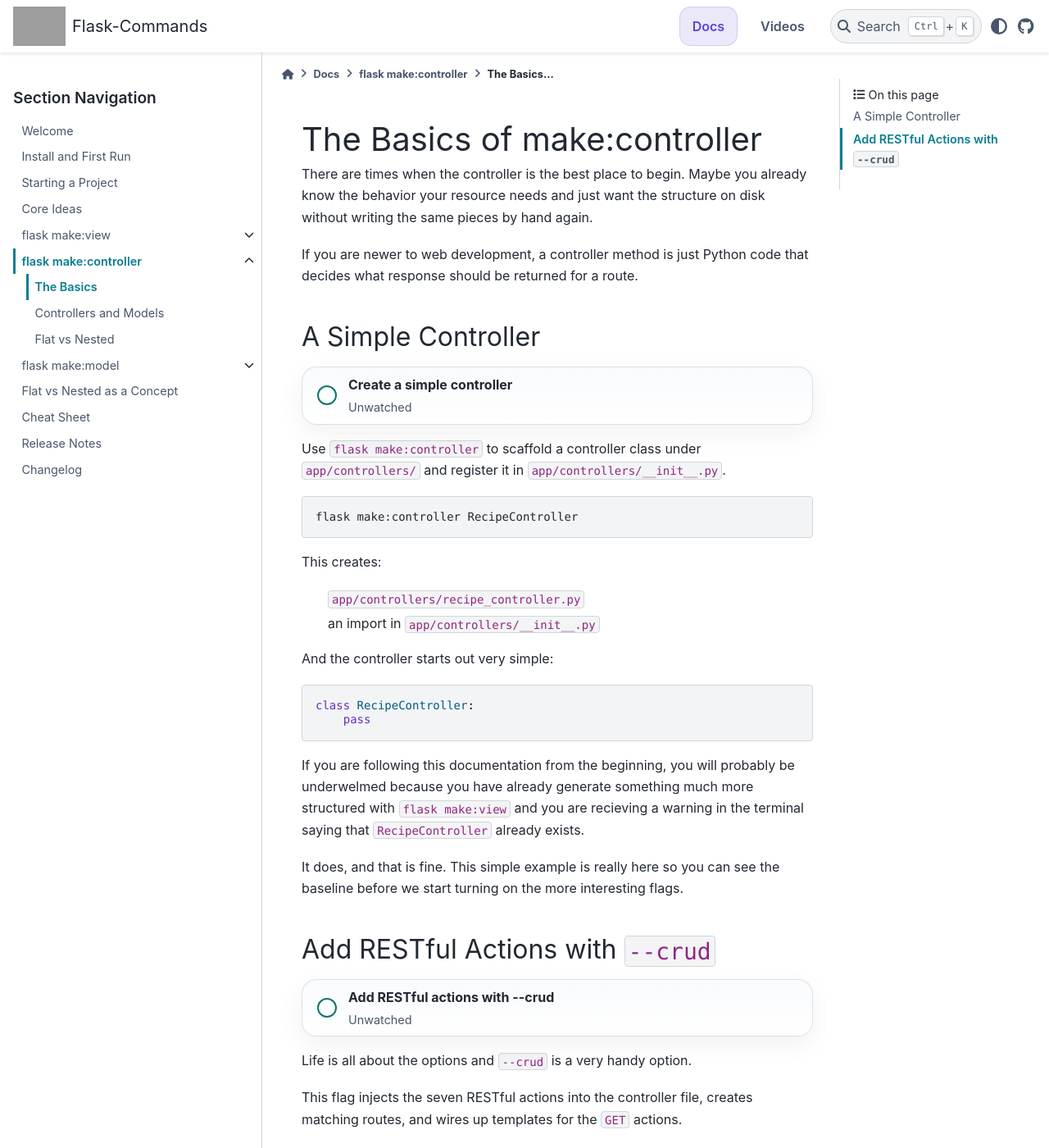
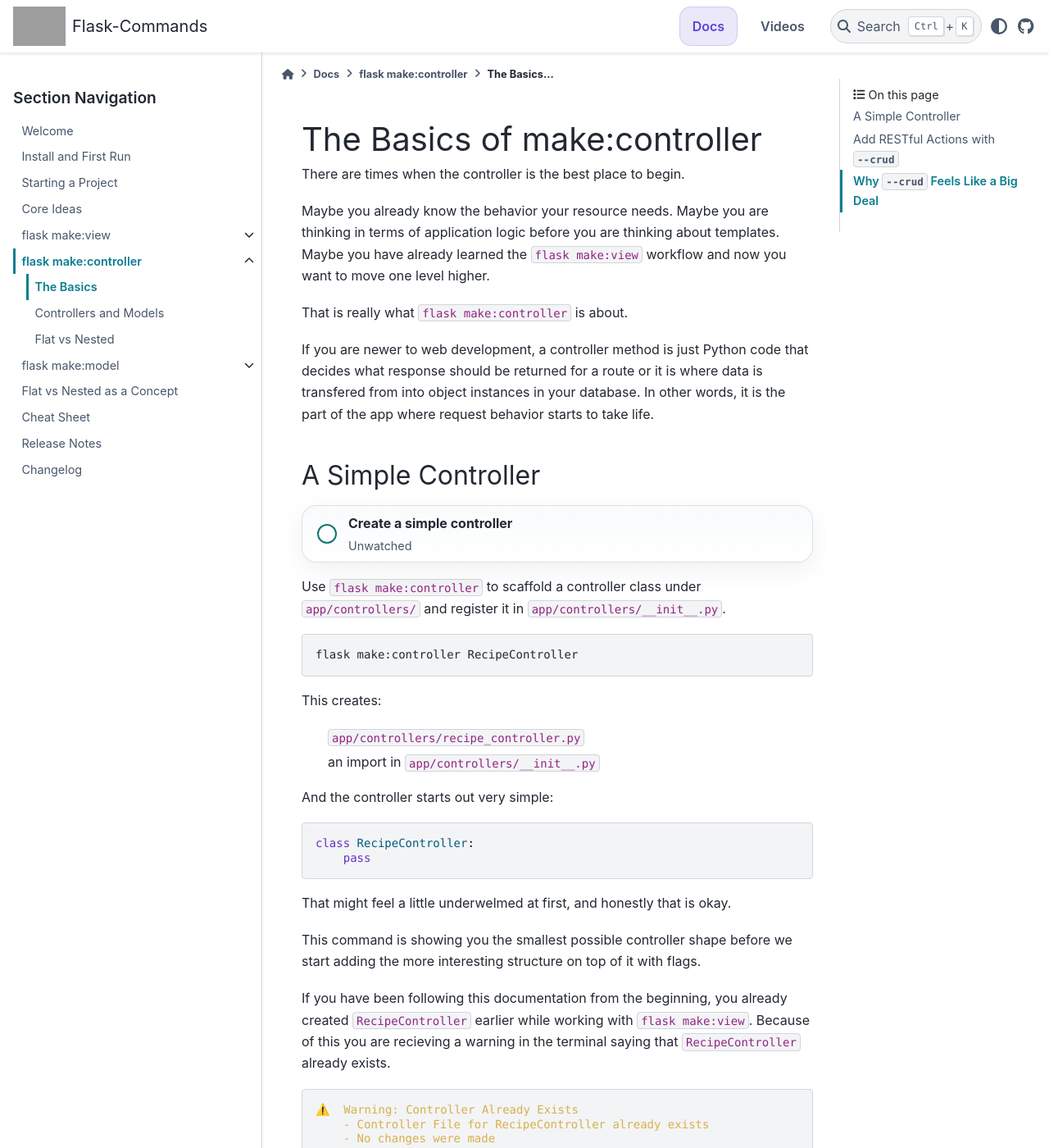
Before and after one commit to VoyagerX21/flask-commands, a Sphinx documentation site: the page built from docs/source/commands/make_controller/the_basics.rst, in a window 1280 px wide and 1400 px high. Shown: the whole window at 82% size. Built offline with Sphinx 7.4.7 and the PyData theme 0.15.4, drawn with Linux system fonts in a browser that asks for light colours; some of the changed text lies outside the part shown; grey boxes are pictures that could not be loaded.

Commit message:
docs(make-controller): expand basics guide and link related docs
- Expand the `make:controller` basics page with stronger introductory context, clearer existing-controller warning guidance, and a new section framing `--crud` as the higher-level equivalent of seven `make:view -rc` commands.
- Add a clickable cross-reference from the `make:controller` basics page to the longer `make:view` discussion explaining why POST actions do not generate templates, and add the target section label in that page.
- Style terminal warning output in the docs with yellow text to better match the CLI warning presentation.
- Update the video catalog with the new `why-crud-feels-lika-a-big-deal` entry and fix controller/model doc group paths to use the current nested doc locations.
- Fix the `make:model` page video embed key typo from `into-to-flask-make-model` to `intro-to-flask-make-model`.

```diff
--- a/docs/source/_static/theme-overrides.css
+++ b/docs/source/_static/theme-overrides.css
@@ -124,3 +124,7 @@
   visibility: hidden !important;
   pointer-events: none !important;
 }
+
+.terminal-warning pre {
+  color: #d6b04d !important;
+}
--- a/docs/source/commands/make_controller/the_basics.rst
+++ b/docs/source/commands/make_controller/the_basics.rst
@@ -1,12 +1,21 @@
 The Basics of make:controller
 =============================
 
-There are times when the controller is the best place to begin. Maybe you
-already know the behavior your resource needs and just want the structure on
-disk without writing the same pieces by hand again.
+
+There are times when the controller is the best place to begin.
+
+Maybe you already know the behavior your resource needs.  Maybe you are
+thinking in terms of application logic before you are thinking about templates.
+Maybe you have already learned the ``flask make:view`` workflow and now you
+want to move one level higher.
+
+That is really what ``flask make:controller`` is about.
+
 
 If you are newer to web development, a controller method is just Python code
-that decides what response should be returned for a route.
+that decides what response should be returned for a route or it is where
+data is transfered from into object instances in your database. In other
+words, it is the part of the app where request behavior starts to take life.
 
 A Simple Controller
 -------------------
@@ -32,21 +41,34 @@
    class RecipeController:
        pass
 
-If you are following this documentation from the beginning, you will probably
-be underwelmed because you have already generate something much more structured
-with ``flask make:view`` and you are recieving  a warning in the terminal
-saying that ``RecipeController`` already exists.
 
-It does, and that is
-fine. This simple example is really here so you can see the baseline before we
-start turning on the more interesting flags.
+That might feel a little underwelmed at first, and honestly that is okay.
+
+This command is showing you the smallest possible controller shape before we
+start adding the more interesting structure on top of it with flags.
+
+If you have been following this documentation from the beginning, you already
+created ``RecipeController`` earlier while working with ``flask make:view``.
+Because of this you are recieving  a warning in the terminal saying that
+``RecipeController`` already exists.
+
+.. rst-class:: terminal-warning
+.. code-block:: text
+
+   ⚠️  Warning: Controller Already Exists
+       - Controller File for RecipeController already exists
+       - No changes were made
+
+Don't be alarmed it you see this, this is **not a problem**.  It just means Flask-Commands is protecting the file that already exists instead
+of overwriting it.
+
 
 Add RESTful Actions with ``--crud``
 -----------------------------------
 
 .. youtube_embed:: add-restful-actions-with-crud
 
-Life is all about the options and ``--crud`` is a very handy option.
+Life is all about the options, and ``--crud`` is a very handy option.
 
 This flag injects the seven RESTful actions into the controller file, creates
 matching routes, and wires up templates for the ``GET`` actions.
@@ -69,11 +91,77 @@
 
 Templates are only created for the ``GET`` actions. The ``POST`` actions
 (``store``, ``update``, and ``destroy``) wire the controller and route
-behavior, but they do not generate templates.
+behavior, but they do not generate templates.  If you would like a refresher
+on why ``POST`` routes do not need templates please check out why POST
+actions do not generate templates in the section
+:ref:`No Template for POST Actions <no-template-for-post-actions>`.
+
 
 That is one of the nice things about this command. You can start at the
-controller layer and still get a lot of the surrounding structure built for
+controller layer and recieve a ton of the surrounding structure built for
 you.
+
+Why ``--crud`` Feels Like a Big Deal
+------------------------------------
+
+.. youtube_embed:: why-crud-feels-lika-a-big-deal
+
+If you have been following along with ``flask make:view``, this is where
+``flask make:controller`` starts to feel like a little bit of a party 🎉
+
+With ``flask make:view``, building a RESTful resource usually means thinking
+one action at a time. That can be very helpful when you are learning or if you
+just need a simple component of a resource.  When building one action at a time
+you watch that action come to life with a route, controller method, and
+template all wired together.
+
+But once that pattern clicks, typing the same idea seven times starts to feel
+a extremely monotonous 🫩.
+
+For the single command above we would have had to type the seven below commands
+to end up with the same result.
+
+.. code-block:: bash
+
+   flask make:view ingredients.index -rc
+   flask make:view ingredients.show -rc
+   flask make:view ingredients.create -rc
+   flask make:view ingredients.store -rc
+   flask make:view ingredients.edit -rc
+   flask make:view ingredients.update -rc
+   flask make:view ingredients.destroy -rc
+
+In practice there are time when you need to scafold out  all the actions and
+there are time where you just need a single action.  You now have the tool set
+to do both.
+
+
+
+But once you understand that those seven actions belong together, this:
+
+.. code-block:: bash
+
+   flask make:controller IngredientController --crud
+
+starts to feel amazing.
+
+It is the same resource idea, just expressed at a higher level.
+
+Instead of saying:
+
+- make this action
+- now make this action
+- now make this action too
+
+you are saying:
+
+- this resource needs a real controller
+- give me the standard RESTful shape
+- wire the surrounding structure for me
+
+That is the real magic of ``--crud``. It does not just save keystrokes. It lets
+you think in terms of the whole resource instead of manually rebuilding the
+pattern one action at a time.
 
 Once the controller flow feels comfortable, the next question is how models
 fit into that story.
--- a/docs/source/commands/make_model.rst
+++ b/docs/source/commands/make_model.rst
@@ -1,7 +1,7 @@
 flask make:model
 ================
 
-.. youtube_embed:: into-to-flask-make-model
+.. youtube_embed:: intro-to-flask-make-model
 
 ``flask make:model`` is the quickest way to scaffold a model when the data is
 the first part of the application you know for sure.
--- a/docs/source/commands/make_view/get_vs_post_for_restful_actions.rst
+++ b/docs/source/commands/make_view/get_vs_post_for_restful_actions.rst
@@ -177,6 +177,7 @@
 exists to render a visible page. The other exists to process data and redirect
 the browser to the next useful page.
 
+.. _no-template-for-post-actions:
 
 No Template for POST Actions
 ----------------------------
```
Also changed, not shown: docs/source/_data/video_catalog.json (+17 -12 lines).
